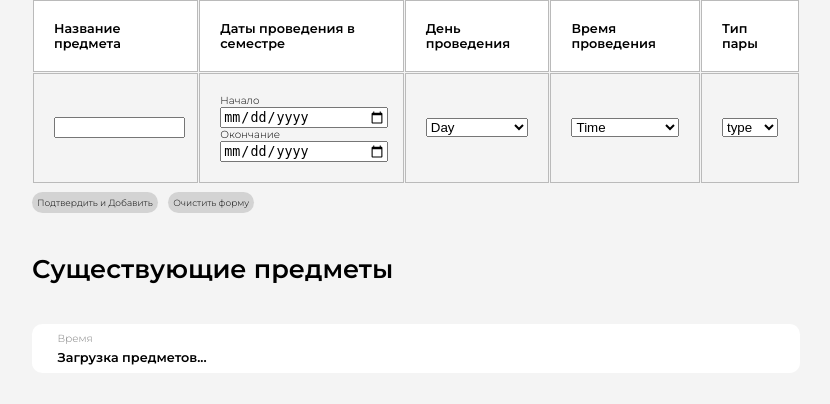
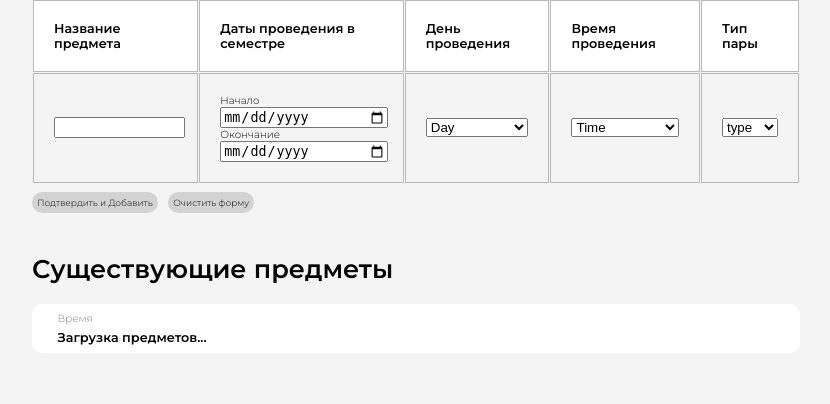
Before and after one commit to Cartman-SP/Markbook, a Django app: page /adding/ in a window 1280 px wide. Shown: the part 142-546 px from the top of the page, without its empty margins (224-1054 px from the left). Run offline with Django 4.2, Linux system fonts and the light colour scheme.

Commit message:
bugs fixed

```diff
--- a/Markbook/mainapp/static/css/timetable.css
+++ b/Markbook/mainapp/static/css/timetable.css
@@ -109,10 +109,6 @@
     width: 100%;
 }
 
-.lessons-content {
-    margin-top: 5vh;
-}
-
 .lesson {
     display: flex;
     align-items: center;
```
Also changed, not shown: Markbook/db.sqlite3.
